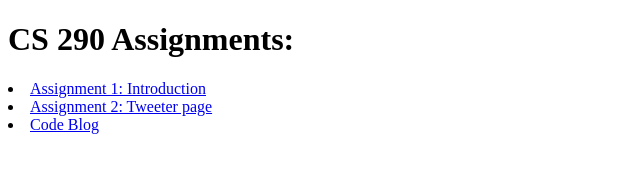
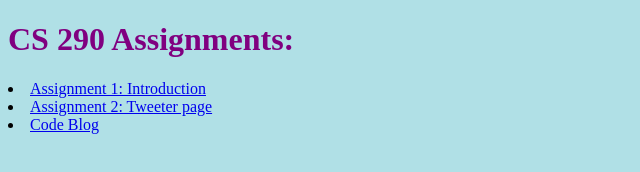
Before and after one commit to anushkapandey/CS-290, a plain HTML site: page index.html in a window 1280 px wide. Shown: the whole page, without its empty margins (0-640 px from the left). Drawn offline with Linux system fonts and the light colour scheme.

Commit message:
Update index.html

```diff
--- a/index.html
+++ b/index.html
@@ -3,7 +3,14 @@
 	<head>
 		<meta charset="utf-8">
 		<title> Anushka Pandey </title>
-      	<h1>
+
+	<style>
+		body {background-color: powderblue;}
+		h1   {color: purple;}
+		p    {color: blue;}
+	</style>
+
+	<h1>
           CS 290 Assignments:
         </h1>
 	</head>
```
